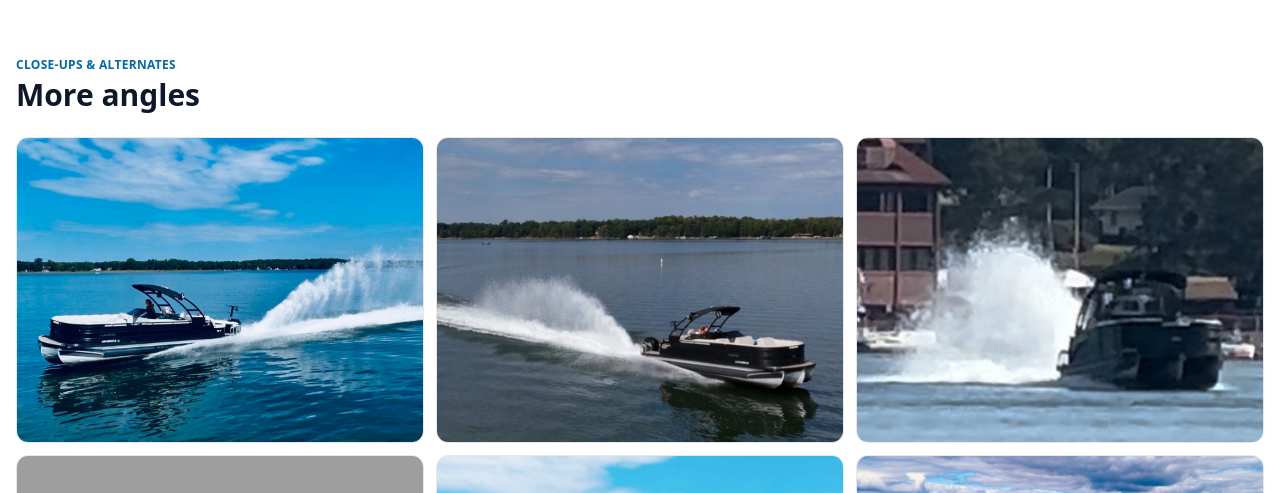
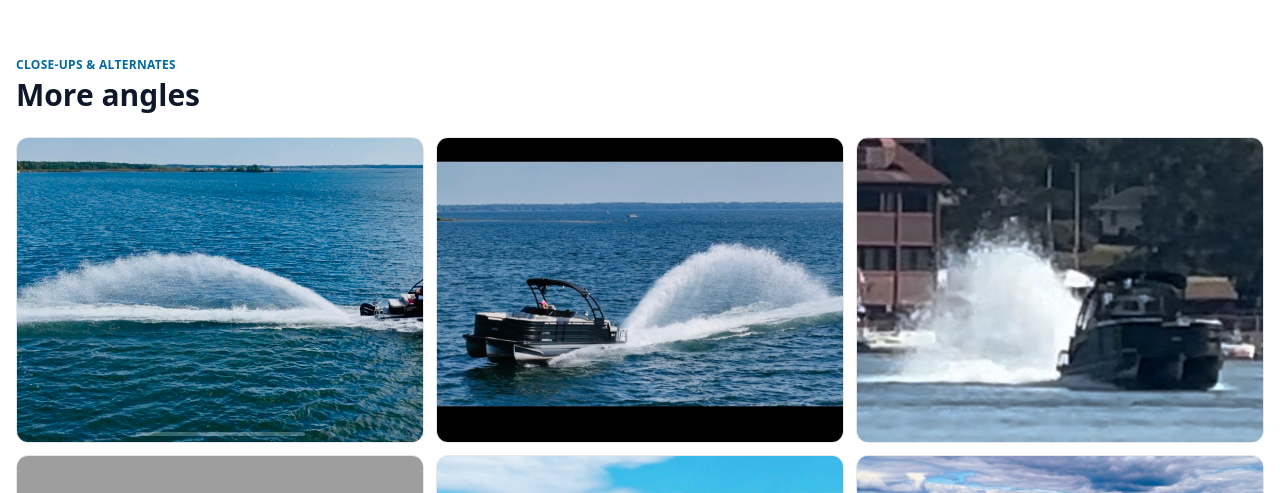
Before and after one commit to mattiez06/toontail-site, a Next.js app: page / in a window 1280 px wide. Shown: the part 3460-3953 px from the top of the page. Built offline with nearby package versions, Linux system fonts and the light colour scheme; grey boxes are pictures that could not be loaded.

Commit message:
Update page.tsx

```diff
--- a/app/page.tsx
+++ b/app/page.tsx
@@ -15,8 +15,8 @@ const MEDIA = {
 };
 
 const EXTRAS = [
-  "/media/Alt1.jpeg",
-  "/media/Alt2.jpeg",
+  "/media/Alt10.jpg",
+  "/media/Alt11.jpg",
   "/media/Alt3.jpeg",
   "/media/Device_Closeup.JPG",
   "/media/With_ToonTail.jpeg",
```
